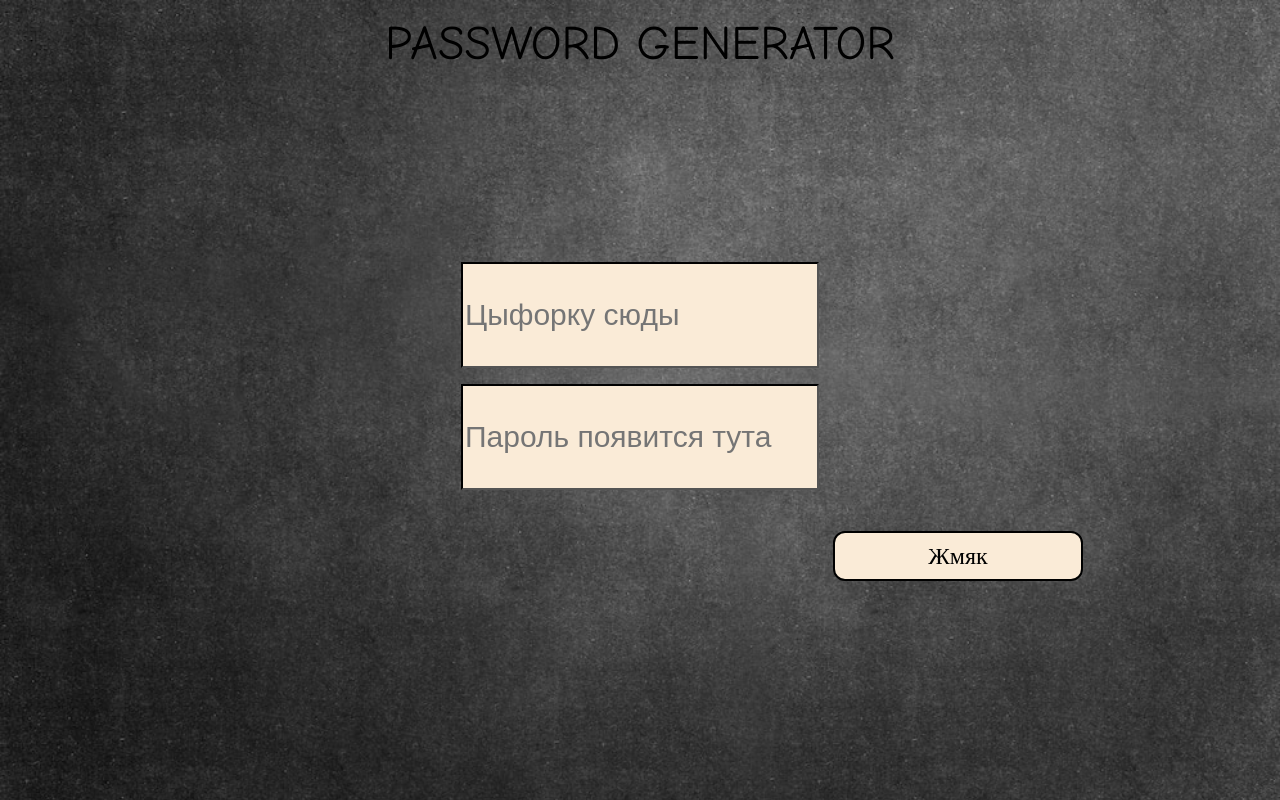
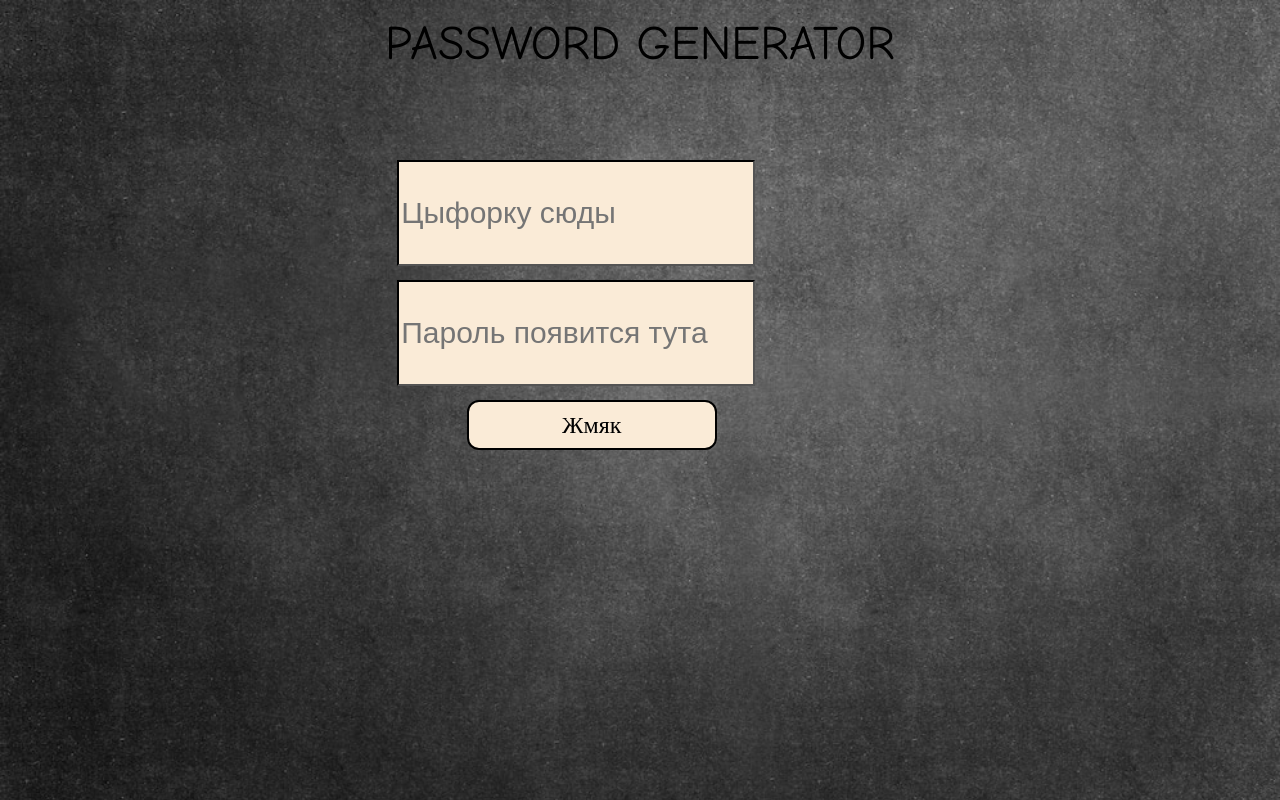
Before and after one commit to eugeneSp/PasswordGenerator, a plain HTML site: page index.html in a window 1280 px wide. Drawn offline with Linux system fonts and the light colour scheme.

Commit message:
PasswordGenerator

```diff
--- a/static/styles/button.css
+++ b/static/styles/button.css
@@ -1,8 +1,9 @@
 .newButton{
+    position: fixed;
+    top: 50%;
+    right: 44%;
     width: 250px;
     height: 50px;
-    margin-top: 25px;
-    margin-left: 825px;
     border-style: double;
     border-radius: 12px;
     background-color: antiquewhite;
--- a/static/styles/new.css
+++ b/static/styles/new.css
@@ -1,6 +1,8 @@
 .text-field__input{
+    position: fixed;
+    right: 41%;
+    top: 20%;
     font-size: 30px;
-    margin-top: 175px;
     width: 350px;
     height: 100px;
     border-color: black;
--- a/static/styles/text.css
+++ b/static/styles/text.css
@@ -1,5 +1,8 @@
 .text-field{
+    position: fixed;
     font-size: 30px;
+    top: 35%;
+    right: 41%;
     width: 350px;
     height: 100px;
     border-color: black;
```
Also changed, not shown: index.html (+1 -1 lines).
